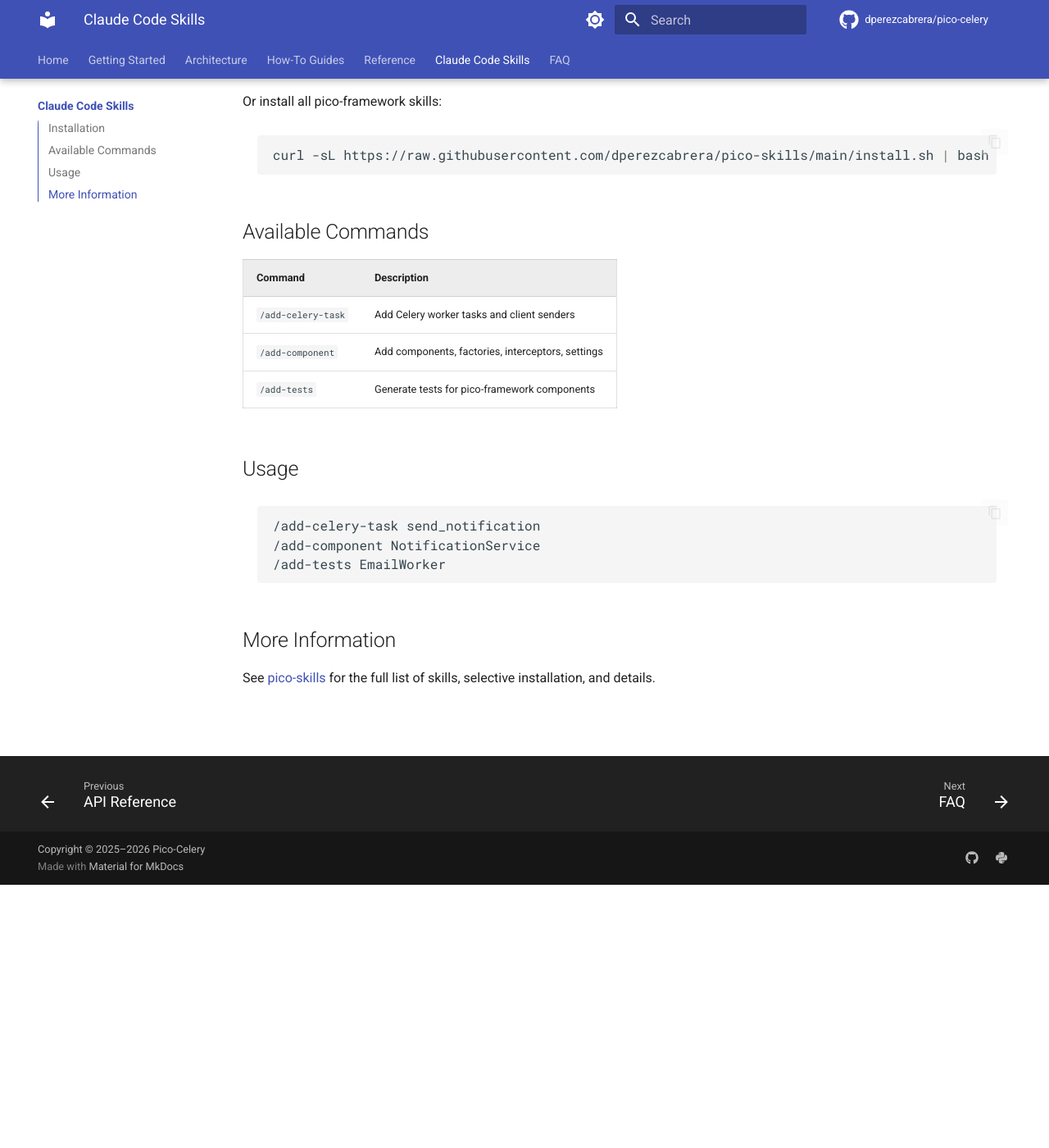
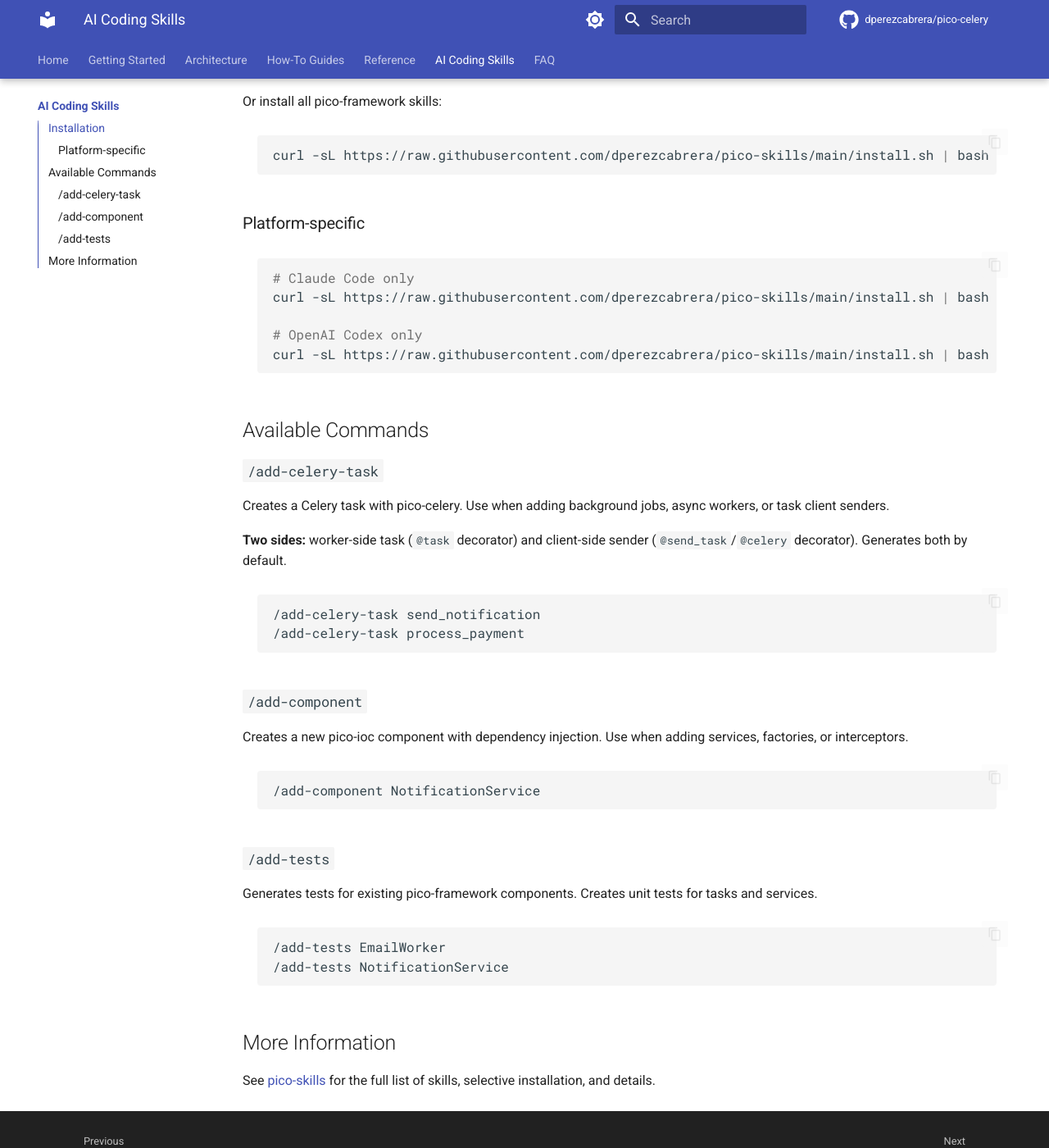
Before and after one commit to dperezcabrera/pico-celery, an MkDocs documentation site: the page built from docs/skills.md, in a window 1280 px wide and 1400 px high, scrolled down 321 px. Shown: the whole window at 82% size. Built offline with MkDocs 1.6.1 and Material for MkDocs 9.7.7, drawn with Linux system fonts in a browser that asks for light colours; comment, search, counter and statistics services are not loaded; some of the changed text lies outside the part shown.

Commit message:
Add Codex compatibility, improve skills docs, and fix docs workflow
Co-Authored-By: Claude Opus 4.6 <noreply@anthropic.com>

````diff
--- a/docs/skills.md
+++ b/docs/skills.md
@@ -1,6 +1,6 @@
-# Claude Code Skills
+# AI Coding Skills
 
-[Claude Code](https://code.claude.com) skills for AI-assisted development with pico-celery.
+[Claude Code](https://code.claude.com) and [OpenAI Codex](https://openai.com/index/introducing-codex/) skills for AI-assisted development with pico-celery.
 
 ## Installation
 
@@ -14,20 +14,44 @@ Or install all pico-framework skills:
 curl -sL https://raw.githubusercontent.com/dperezcabrera/pico-skills/main/install.sh | bash
 ```
 
+### Platform-specific
+
+```bash
+# Claude Code only
+curl -sL https://raw.githubusercontent.com/dperezcabrera/pico-skills/main/install.sh | bash -s -- --claude celery
+
+# OpenAI Codex only
+curl -sL https://raw.githubusercontent.com/dperezcabrera/pico-skills/main/install.sh | bash -s -- --codex celery
+```
+
 ## Available Commands
 
-| Command | Description |
-|---------|-------------|
-| `/add-celery-task` | Add Celery worker tasks and client senders |
-| `/add-component` | Add components, factories, interceptors, settings |
-| `/add-tests` | Generate tests for pico-framework components |
+### `/add-celery-task`
 
-## Usage
+Creates a Celery task with pico-celery. Use when adding background jobs, async workers, or task client senders.
+
+**Two sides:** worker-side task (`@task` decorator) and client-side sender (`@send_task`/`@celery` decorator). Generates both by default.
 
 ```
 /add-celery-task send_notification
+/add-celery-task process_payment
+```
+
+### `/add-component`
+
+Creates a new pico-ioc component with dependency injection. Use when adding services, factories, or interceptors.
+
+```
 /add-component NotificationService
+```
+
+### `/add-tests`
+
+Generates tests for existing pico-framework components. Creates unit tests for tasks and services.
+
+```
 /add-tests EmailWorker
+/add-tests NotificationService
 ```
 
 ## More Information
--- a/mkdocs.yml
+++ b/mkdocs.yml
@@ -145,5 +145,5 @@ nav:
     - Periodic Tasks: how-to/periodic-tasks.md
   - Reference:
     - API Reference: reference/index.md
-  - Claude Code Skills: skills.md
+  - AI Coding Skills: skills.md
   - FAQ: faq.md
````
Also changed, not shown: README.md (+2 -2 lines).
